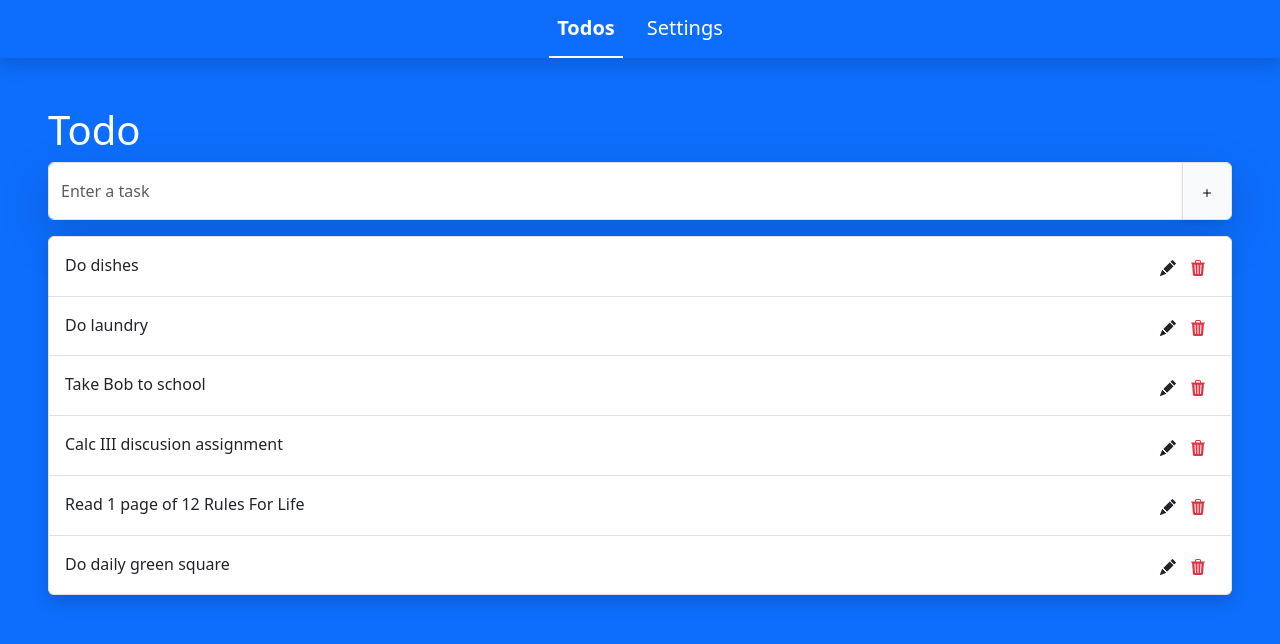
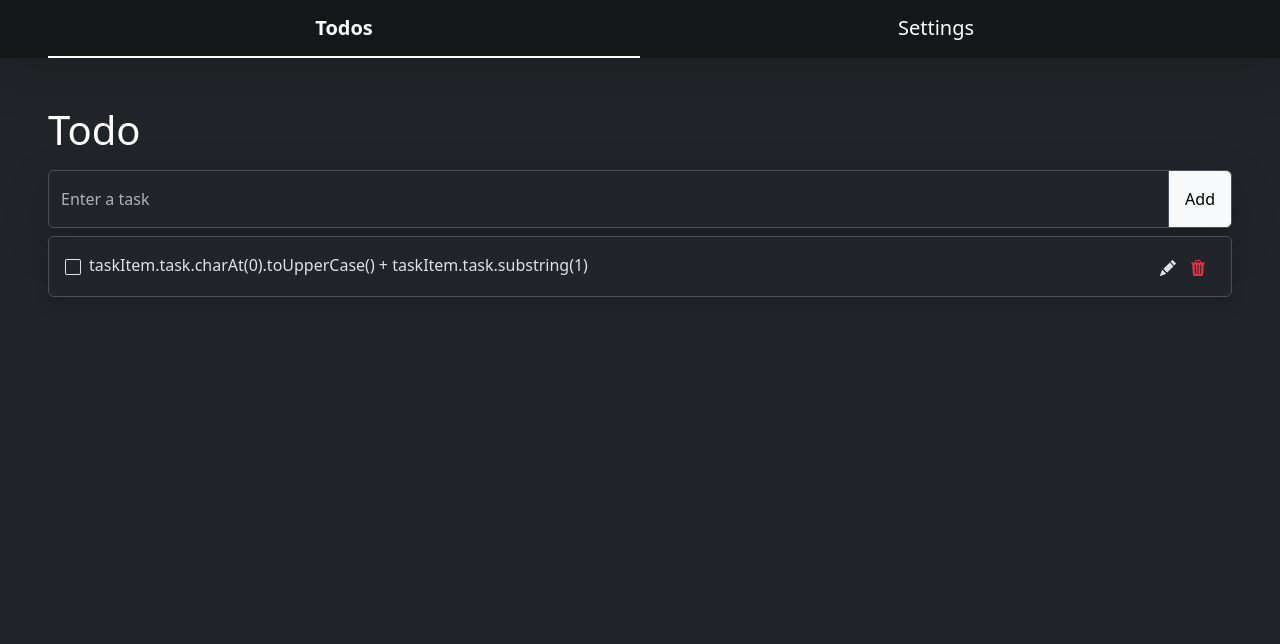
Before and after one commit to JonCGroberg/first-react-app, a React (Vite) app: page / in a window 1280 px wide. Shown: the top 644 px of the page. Built offline with nearby package versions, Linux system fonts and the light colour scheme.

Commit message:
Update styling and functionality in index.html, App.css, App.tsx, ListGroup.tsx, and NavBar.tsx

```diff
--- a/index.html
+++ b/index.html
@@ -7,7 +7,7 @@
     <link href="https://use.fontawesome.com/releases/v5.15.1/css/all.css" rel="stylesheet"/>
     <title>My First React App</title>
   </head>
-  <body class="bg-primary">
+  <body data-bs-theme="dark">
     <div id="root"></div>
   </body>
 </html>
--- a/src/App.css
+++ b/src/App.css
@@ -1,3 +1,7 @@
 .hover:hover{
-    background: #f3f3f3;
+    background: #00000038;
 }
+
+.checkbox:hover{
+    cursor: pointer;
+}
--- a/src/App.tsx
+++ b/src/App.tsx
@@ -6,7 +6,7 @@ function App() {
   return (
     <>
       <NavBar></NavBar>
-      <div className="p-5 text-white">
+      <div className="px-5 text-white">
         <ListGroup></ListGroup>
       </div>
     </>
--- a/src/components/ListGroup.tsx
+++ b/src/components/ListGroup.tsx
@@ -1,60 +1,83 @@
 import { MouseEvent, useState } from "react";
-import { PencilFill, Plus, Trash3Fill } from "react-bootstrap-icons";
+import {
+  Check,
+  CheckSquare,
+  PencilFill,
+  Plus,
+  Square,
+  Trash3Fill,
+} from "react-bootstrap-icons";
 import "../App.css";
 
 function ListGroup() {
-  const [tasks, setTasks] = useState([
-    "Do dishes",
-    "Do laundry",
-    "Take Bob to school",
-    "Calc III discusion assignment",
-    "Read 1 page of 12 Rules For Life",
-    "Do daily green square",
-  ]);
+  const [tasks, setTasks] = useState([{ task: "Do dishes", done: false }]);
   const [newTask, setNewTask] = useState("");
 
   function handleDeleteTask(index: number) {
     setTasks(tasks.filter((_, i) => i !== index));
   }
 
-  function handleNewTask(e: MouseEvent<HTMLButtonElement, MouseEvent>) {
+  function handleNewTask(e) {
     e.preventDefault();
-    if (newTask != "") setTasks([...tasks, newTask]);
+    const newT = { task: newTask, done: false };
+    if (newTask != "") setTasks([...tasks, newT]);
     setNewTask("");
+  }
+
+  function handleTaskStatus(index) {
+    let t = tasks;
+    t[index].done = flip(t[index].done)
+    setTasks([...t]);
+  }
+
+  function flip(bool){
+    return bool? false:true;
   }
 
   function handleEditTask(e) {}
 
   return (
     <>
-      <h1 className="">Todo</h1>
-      <form className="input-group mb-3 shadow-lg">
+      <h1 className="mt-5 mb-3">Todo</h1>
+      <form className="input-group mb-2 shadow-lg">
         <input
           type="text"
-          className=" form-control py-3"
+          className=" form-control py-3 z-2"
           value={newTask}
           placeholder="Enter a task"
           onChange={(e) => setNewTask(e.target.value)}
         />
         <button
           type="submit"
-          className="btn btn-light shadow-sm border px-3"
+          className="btn btn-light shadow-sm border px-3 z-3 position-relative"
           onClick={(e) => handleNewTask(e)}
         >
-          {" "}
-          <Plus></Plus>{" "}
+          {" Add"}
         </button>
       </form>
       <ul className="list-group shadow">
-        {tasks.map((item, index) => (
-          <li className="list-group-item hover py-3">
-            <span className="">
-              {item.charAt(0).toUpperCase() + item.substring(1)}
+        {tasks.map((taskItem, index) => (
+          <li key={index} className="list-group-item hover py-3">
+            <span className="pe-2 ps-0">
+              <span
+                className="rounded-0 checkbox"
+                onClick={() => handleTaskStatus(index)}
+              >
+                {taskItem.done ? (
+                  <CheckSquare className="" />
+                ) : (
+                  <Square className="" />
+                )}
+              </span>
             </span>
+
+              {taskItem.edit ? textbox:  <span className="">taskItem.task.charAt(0).toUpperCase() +
+                taskItem.task.substring(1)  </span>}
+
             <span className="float-end m-0 p-0 px-1">
               <span
                 className="btn p-0 m-0 px-1 ms-1"
-                onClick={() => handleEditTask(index)}
+                onClick={() => handleEditTask(tasks[index])}
               >
                 {" "}
                 <PencilFill></PencilFill>
--- a/src/components/NavBar.tsx
+++ b/src/components/NavBar.tsx
@@ -1,13 +1,13 @@
 const NavBar = () => {
   return (
-    <div className="navbar shadow navbar-expand pb-0">
-      <div className="container-fluid justify-content-center ">
-        <ul className="navbar-nav  nav-underline ">
-          <li className="nav-item h5 m-0">
-            <a href="#" className="nav-link text-white active pb-3">Todos</a>
+  <div className="navbar shadow-lg navbar-expand pb-0 bg-secondary-subtle">
+      <div className="container-fluid px-5 justify-content-center nav-fill">
+        <ul className="navbar-nav nav-underline gap-0 w-100">
+          <li className="nav-item h5 m-0 nav-fill w-100">
+            <a href="#" className="nav-link text-white active pb-3  w-100">Todos</a>
           </li>
-          <li className="nav-item h5  m-0">
-            <a href="#" className="nav-link text-white pb-3">Settings</a>
+          <li className="nav-item h5 m-0 w-100">
+            <a href="#" className="nav-link text-white pb-3 w-100">Settings</a>
           </li>
         </ul>
       </div>
```
